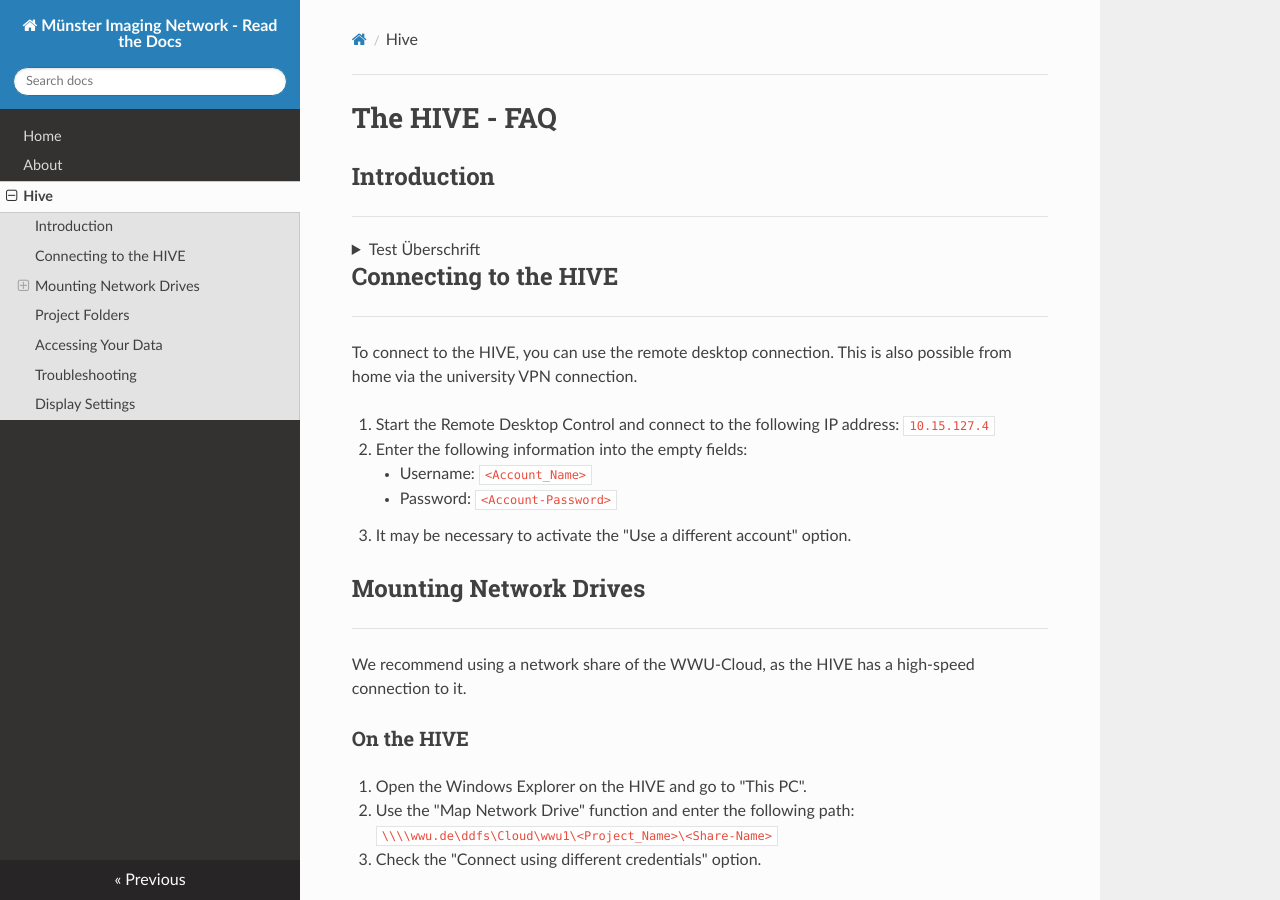
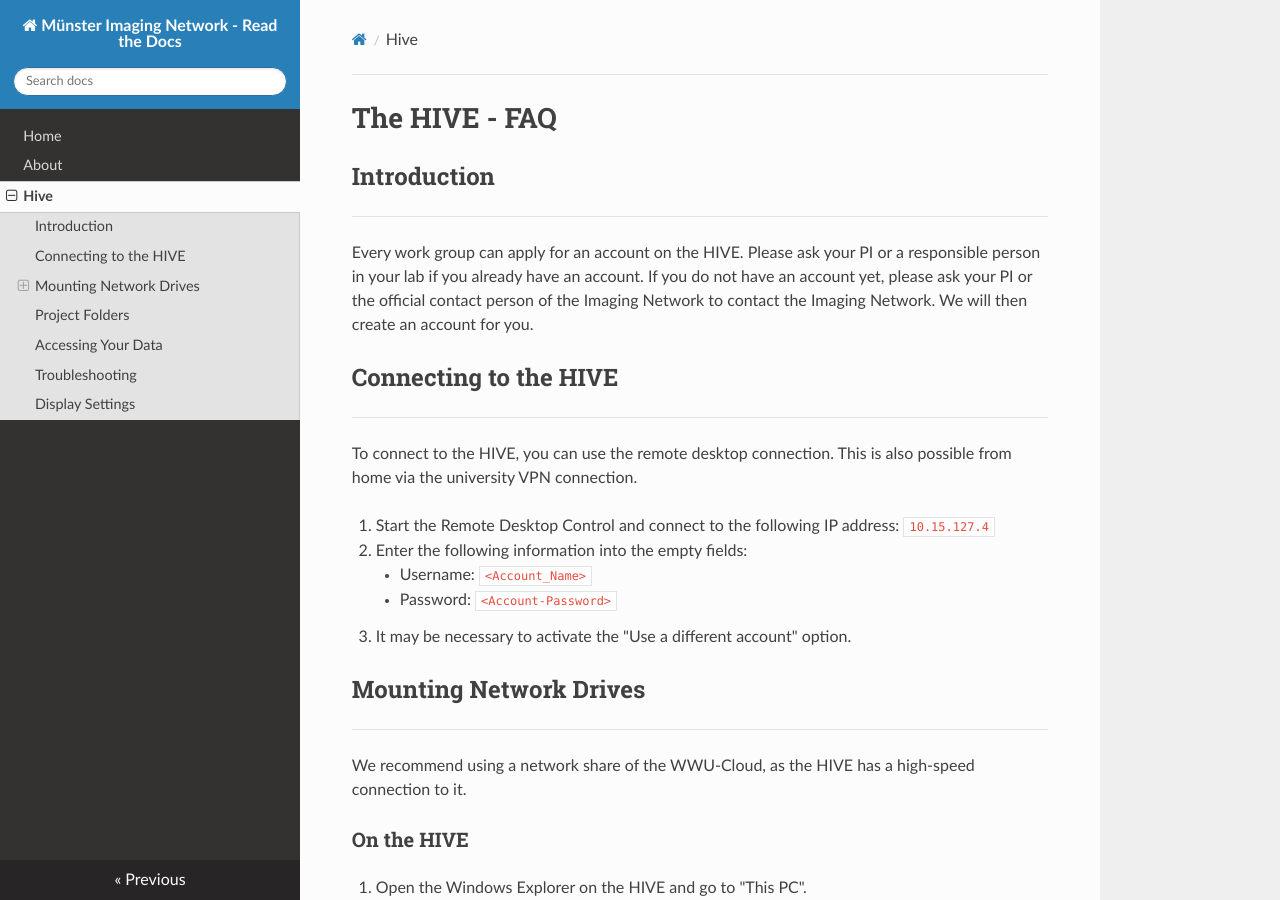
Before and after one commit to ThZobel/nfdi_tools, an MkDocs documentation site: the page built from docs/hive.md, in a window 1280 px wide and 900 px high. Built offline with MkDocs 1.6.1, drawn with Linux system fonts in a browser that asks for light colours; nearby versions of some CDN libraries.

Commit message:
Update hive.md

```diff
--- a/docs/hive.md
+++ b/docs/hive.md
@@ -2,12 +2,9 @@
 
 ## Introduction
 ---------------
-<details>
-<summary>Test Überschrift</summary>
-<p>
-	Every work group can apply for an account on the HIVE. Please ask your PI or a responsible person in your lab if you already have an account. If you do not have an account yet, please ask your PI or the official contact person of the Imaging Network to contact the Imaging Network. We will then create an account for you.
-</p>
-</details>
+
+Every work group can apply for an account on the HIVE. Please ask your PI or a responsible person in your lab if you already have an account. If you do not have an account yet, please ask your PI or the official contact person of the Imaging Network to contact the Imaging Network. We will then create an account for you.
+
 ## Connecting to the HIVE
 -------------------------
 
```
